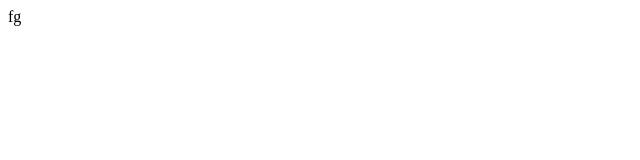
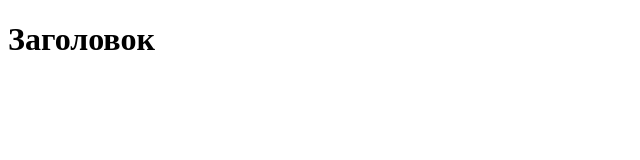
Before and after one commit to bayd/proj2, a plain HTML site: page index.html in a window 1280 px wide. Shown: the whole page, without its empty margins (0-640 px from the left). Drawn offline with Linux system fonts and the light colour scheme.

Commit message:
Update index.html

```diff
--- a/index.html
+++ b/index.html
@@ -7,6 +7,6 @@
     <link rel='stylesheet' href='style.css'>
 </head>
 <body>
-    fg
+    <h1>Заголовок</h1>
 </body>
 </html>
```
